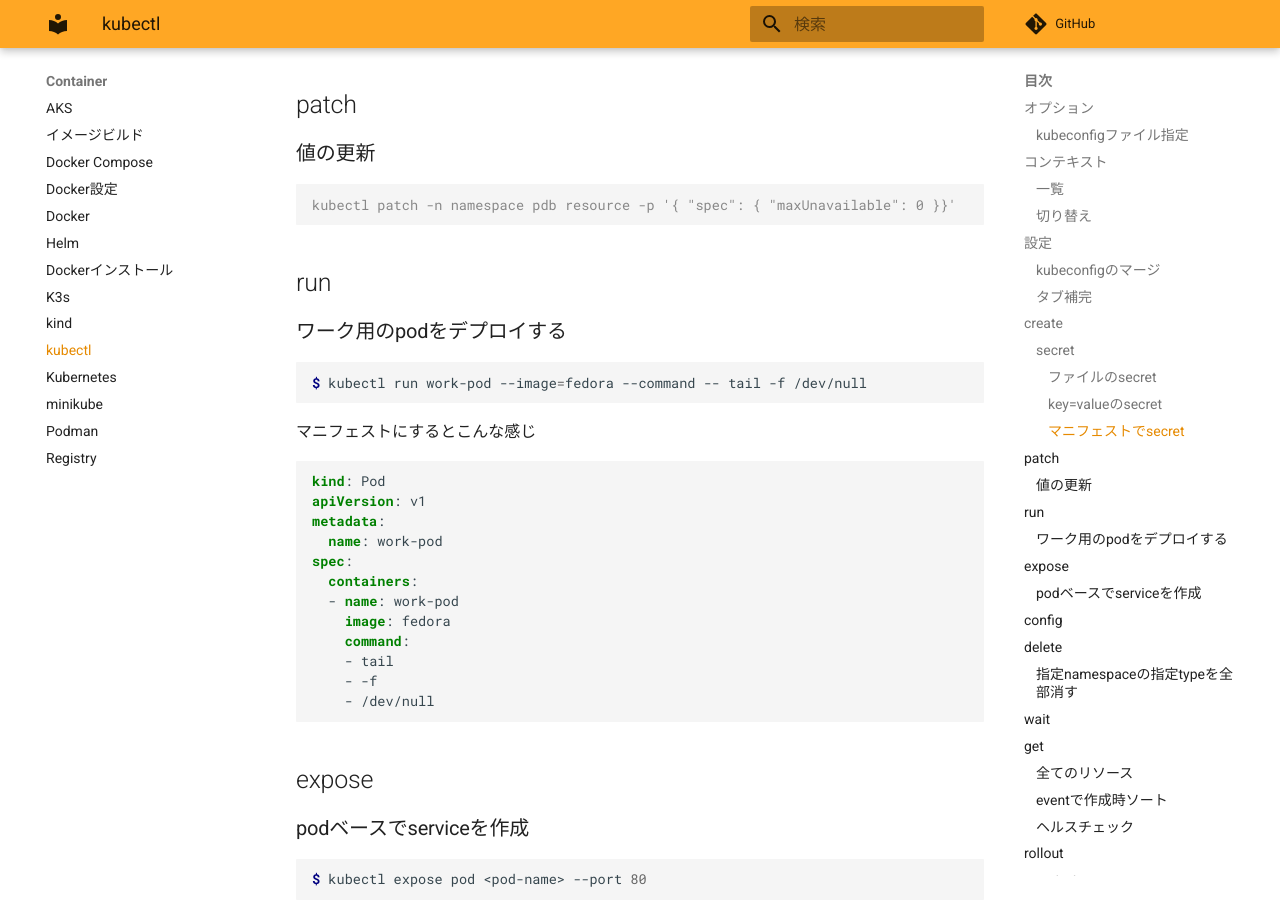
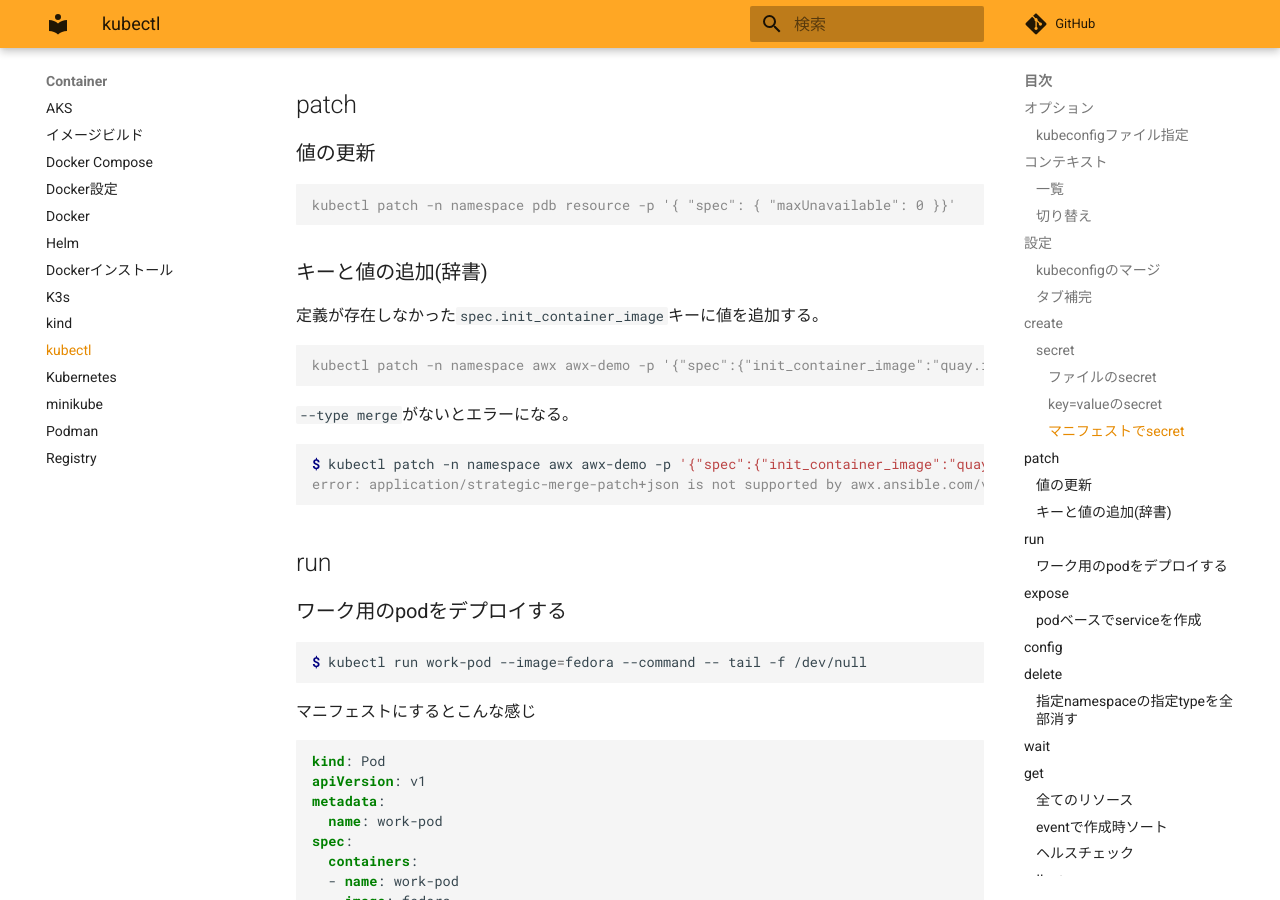
Before and after one commit to zaki-lknr/docs, an MkDocs documentation site: the page built from docs/Container/kubectl.md, in a window 1280 px wide and 900 px high, scrolled down 3141 px. Built offline with MkDocs 1.6.1 and Material for MkDocs 9.7.7, drawn with Linux system fonts in a browser that asks for light colours; comment, search, counter and statistics services are not loaded.

Commit message:
add: container/kubectl: patchでキー追加

````diff
--- a/docs/Container/kubectl.md
+++ b/docs/Container/kubectl.md
@@ -156,6 +156,21 @@ type: Opaque
 
 ```console
 kubectl patch -n namespace pdb resource -p '{ "spec": { "maxUnavailable": 0 }}'
+```
+
+### キーと値の追加(辞書)
+
+定義が存在しなかった`spec.init_container_image`キーに値を追加する。
+
+```console
+kubectl patch -n namespace awx awx-demo -p '{"spec":{"init_container_image":"quay.io/ansible/awx-ee"}}' --type merge
+```
+
+`--type merge`がないとエラーになる。
+
+```console
+$ kubectl patch -n namespace awx awx-demo -p '{"spec":{"init_container_image":"quay.io/ansible/awx-ee"}}'
+error: application/strategic-merge-patch+json is not supported by awx.ansible.com/v1beta1, Kind=AWX: the body of the request was in an unknown format - accepted media types include: application/json-patch+json, application/merge-patch+json, application/apply-patch+yaml
 ```
 
 ## run
````
